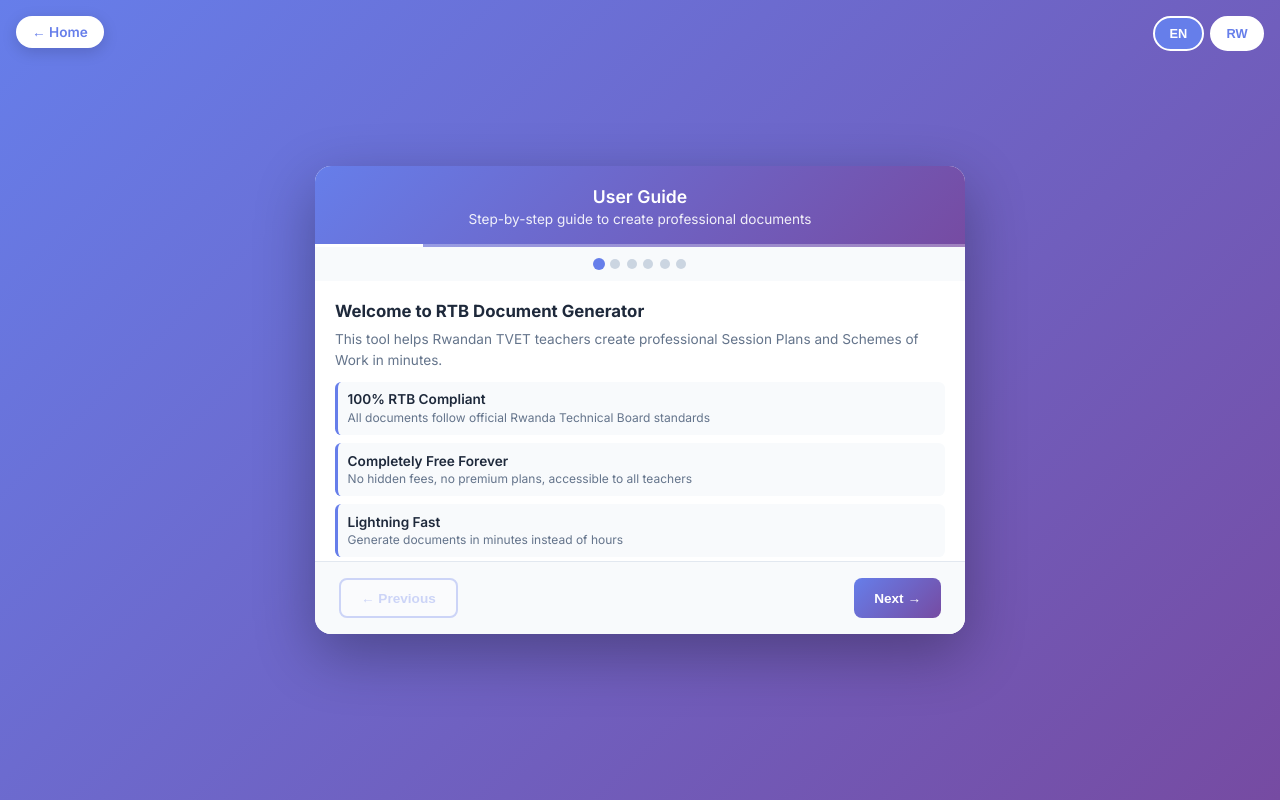
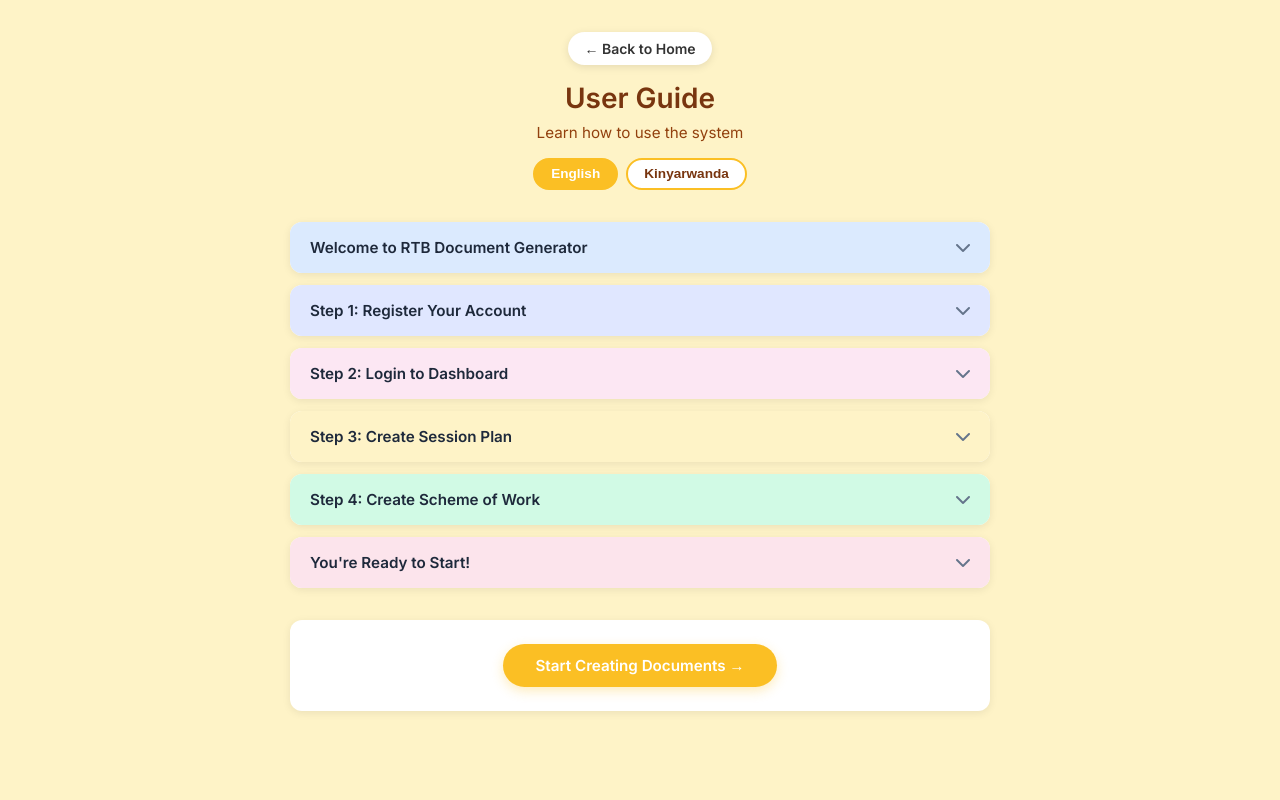
Before and after one commit to Leonardus437/rtb-document-planner, a website: page frontend/user-guide.html in a window 1280 px wide. Drawn offline with Linux system fonts and the light colour scheme.

Commit message:
Redesign user guide: accordion layout, warm yellow background, pastel sections

```diff
--- a/frontend/user-guide.html
+++ b/frontend/user-guide.html
@@ -6,290 +6,220 @@
     <title>User Guide - Session Plans & Schemes of Work Generator</title>
     <link href="https://cdnjs.cloudflare.com/ajax/libs/font-awesome/6.0.0/css/all.min.css" rel="stylesheet">
     <style>
-        @import url('https://fonts.googleapis.com/css2?family=Inter:wght@400;500;600;700&display=swap');
+        @import url('https://fonts.googleapis.com/css2?family=Inter:wght@400;500;600&display=swap');
 
         * { margin: 0; padding: 0; box-sizing: border-box; }
 
         body {
             font-family: 'Inter', sans-serif;
-            background: linear-gradient(135deg, #667eea 0%, #764ba2 100%);
+            background: #fef3c7;
             min-height: 100vh;
-            display: flex;
-            align-items: center;
-            justify-content: center;
-            padding: 1rem;
+            padding: 2rem 1rem;
         }
 
-        .guide-container {
-            max-width: 650px;
-            width: 100%;
-            background: white;
-            border-radius: 1rem;
-            box-shadow: 0 20px 60px rgba(0,0,0,0.3);
-            overflow: hidden;
+        .container {
+            max-width: 700px;
+            margin: 0 auto;
         }
 
         .header {
-            background: linear-gradient(135deg, #667eea 0%, #764ba2 100%);
-            color: white;
-            padding: 1.25rem;
             text-align: center;
-            position: relative;
+            margin-bottom: 2rem;
         }
 
-        .header h1 {
-            font-size: 1.1rem;
+        .back-btn {
+            display: inline-block;
+            background: white;
+            color: #333;
+            padding: 0.5rem 1rem;
+            border-radius: 2rem;
+            text-decoration: none;
+            font-size: 0.875rem;
             font-weight: 600;
+            margin-bottom: 1rem;
+            box-shadow: 0 2px 8px rgba(0,0,0,0.1);
+        }
+
+        h1 {
+            color: #78350f;
+            font-size: 1.75rem;
+            font-weight: 600;
+            margin-bottom: 0.5rem;
+        }
+
+        .subtitle {
+            color: #92400e;
+            font-size: 0.95rem;
+        }
+
+        .lang-switch {
+            display: flex;
+            gap: 0.5rem;
+            justify-content: center;
+            margin-top: 1rem;
+        }
+
+        .lang-btn {
+            padding: 0.4rem 1rem;
+            background: white;
+            color: #78350f;
+            border: 2px solid #fbbf24;
+            border-radius: 1.5rem;
+            font-weight: 600;
+            font-size: 0.85rem;
+            cursor: pointer;
+        }
+
+        .lang-btn.active {
+            background: #fbbf24;
+            color: white;
+        }
+
+        .accordion {
+            display: flex;
+            flex-direction: column;
+            gap: 0.75rem;
+        }
+
+        .accordion-item {
+            background: white;
+            border-radius: 0.75rem;
+            overflow: hidden;
+            box-shadow: 0 2px 8px rgba(0,0,0,0.08);
+        }
+
+        .accordion-header {
+            padding: 1rem 1.25rem;
+            cursor: pointer;
+            display: flex;
+            justify-content: space-between;
+            align-items: center;
+            transition: all 0.3s;
+        }
+
+        .accordion-item:nth-child(1) .accordion-header { background: #dbeafe; }
+        .accordion-item:nth-child(2) .accordion-header { background: #e0e7ff; }
+        .accordion-item:nth-child(3) .accordion-header { background: #fce7f3; }
+        .accordion-item:nth-child(4) .accordion-header { background: #fef3c7; }
+        .accordion-item:nth-child(5) .accordion-header { background: #d1fae5; }
+        .accordion-item:nth-child(6) .accordion-header { background: #fce4ec; }
+
+        .accordion-header:hover {
+            opacity: 0.9;
+        }
+
+        .accordion-title {
+            font-weight: 600;
+            color: #1e293b;
+            font-size: 0.95rem;
+        }
+
+        .accordion-icon {
+            color: #64748b;
+            transition: transform 0.3s;
+        }
+
+        .accordion-item.active .accordion-icon {
+            transform: rotate(180deg);
+        }
+
+        .accordion-content {
+            max-height: 0;
+            overflow: hidden;
+            transition: max-height 0.3s ease;
+        }
+
+        .accordion-body {
+            padding: 1.25rem;
+            border-top: 1px solid #e2e8f0;
+        }
+
+        .description {
+            color: #64748b;
+            font-size: 0.875rem;
+            margin-bottom: 1rem;
+            line-height: 1.6;
+        }
+
+        .features {
+            display: flex;
+            flex-direction: column;
+            gap: 0.75rem;
+        }
+
+        .feature {
+            padding: 0.75rem;
+            background: #f8fafc;
+            border-radius: 0.5rem;
+            border-left: 3px solid #3b82f6;
+        }
+
+        .feature-title {
+            font-weight: 600;
+            color: #1e293b;
+            font-size: 0.85rem;
             margin-bottom: 0.25rem;
         }
 
-        .header p {
-            opacity: 0.9;
-            font-size: 0.85rem;
+        .feature-text {
+            color: #64748b;
+            font-size: 0.8rem;
+            line-height: 1.4;
         }
 
-        .progress-bar {
-            position: absolute;
-            bottom: 0;
-            left: 0;
-            height: 3px;
-            background: rgba(255,255,255,0.3);
-            width: 100%;
+        .footer {
+            text-align: center;
+            margin-top: 2rem;
+            padding: 1.5rem;
+            background: white;
+            border-radius: 0.75rem;
+            box-shadow: 0 2px 8px rgba(0,0,0,0.08);
         }
 
-        .progress-fill {
-            height: 100%;
-            background: white;
-            transition: width 0.4s ease;
+        .start-btn {
+            display: inline-block;
+            background: #fbbf24;
+            color: white;
+            padding: 0.75rem 2rem;
+            border-radius: 2rem;
+            text-decoration: none;
+            font-weight: 600;
+            font-size: 0.95rem;
+            box-shadow: 0 4px 12px rgba(251, 191, 36, 0.3);
         }
 
-        .step-indicator {
-            display: flex;
-            justify-content: center;
-            gap: 0.4rem;
-            padding: 0.75rem;
-            background: #f8fafc;
-        }
-
-        .step-dot {
-            width: 10px;
-            height: 10px;
-            border-radius: 50%;
-            background: #cbd5e1;
-            transition: all 0.3s;
-            cursor: pointer;
-        }
-
-        .step-dot.active {
-            background: #667eea;
-            transform: scale(1.2);
-        }
-
-        .content-area {
-            padding: 1.25rem;
-            height: 280px;
-            overflow: hidden;
-        }
-
-        .step-content {
-            display: none;
-            animation: fadeIn 0.4s;
-        }
-
-        .step-content.active {
-            display: block;
-        }
-
-        @keyframes fadeIn {
-            from { opacity: 0; transform: translateY(10px); }
-            to { opacity: 1; transform: translateY(0); }
-        }
-
-        .step-title {
-            font-size: 1.05rem;
-            font-weight: 700;
-            color: #1e293b;
-            margin-bottom: 0.5rem;
-        }
-
-        .step-description {
-            color: #64748b;
-            font-size: 0.85rem;
-            line-height: 1.5;
-            margin-bottom: 0.75rem;
-        }
-
-        .feature-list {
-            display: grid;
-            gap: 0.5rem;
-        }
-
-        .feature-item {
-            padding: 0.6rem;
-            background: #f8fafc;
-            border-radius: 0.4rem;
-            border-left: 3px solid #667eea;
-        }
-
-        .feature-item h4 {
-            color: #1e293b;
-            font-weight: 600;
-            margin-bottom: 0.15rem;
-            font-size: 0.85rem;
-        }
-
-        .feature-item p {
-            color: #64748b;
-            font-size: 0.75rem;
-            line-height: 1.3;
-        }
-
-        .navigation {
-            display: flex;
-            justify-content: space-between;
-            padding: 1rem 1.5rem;
-            background: #f8fafc;
-            border-top: 1px solid #e2e8f0;
-        }
-
-        .nav-btn {
-            padding: 0.65rem 1.25rem;
-            border: none;
-            border-radius: 0.5rem;
-            font-weight: 600;
-            font-size: 0.85rem;
-            cursor: pointer;
-            transition: all 0.3s;
-        }
-
-        .nav-btn:disabled {
-            opacity: 0.3;
-            cursor: not-allowed;
-        }
-
-        .btn-prev {
-            background: white;
-            color: #667eea;
-            border: 2px solid #667eea;
-        }
-
-        .btn-prev:hover:not(:disabled) {
-            background: #667eea;
-            color: white;
-        }
-
-        .btn-next {
-            background: linear-gradient(135deg, #667eea 0%, #764ba2 100%);
-            color: white;
-        }
-
-        .btn-next:hover:not(:disabled) {
-            opacity: 0.9;
-        }
-
-        .btn-finish {
-            background: linear-gradient(135deg, #10b981 0%, #059669 100%);
-            color: white;
-        }
-
-        .btn-finish:hover {
-            opacity: 0.9;
-        }
-
-        .back-home {
-            position: absolute;
-            top: 1rem;
-            left: 1rem;
-            background: white;
-            color: #667eea;
-            padding: 0.5rem 1rem;
-            border-radius: 1.5rem;
-            text-decoration: none;
-            font-weight: 600;
-            font-size: 0.85rem;
-            box-shadow: 0 4px 15px rgba(0,0,0,0.15);
-            transition: all 0.3s;
-            z-index: 1000;
-        }
-
-        .back-home:hover {
-            transform: translateX(-3px);
-        }
-
-        .lang-switch {
-            position: absolute;
-            top: 1rem;
-            right: 1rem;
-            display: flex;
-            gap: 0.4rem;
-            z-index: 1000;
-        }
-
-        .lang-btn {
-            padding: 0.5rem 0.9rem;
-            background: white;
-            color: #667eea;
-            border: 2px solid white;
-            border-radius: 1.5rem;
-            font-weight: 600;
-            font-size: 0.8rem;
-            cursor: pointer;
-            transition: all 0.3s;
-        }
-
-        .lang-btn.active {
-            background: #667eea;
-            color: white;
-        }
-
-        @media (max-width: 768px) {
-            .guide-container { max-width: 100%; }
-            .content-area { height: 350px; }
+        .start-btn:hover {
+            background: #f59e0b;
         }
     </style>
 </head>
 <body>
-    <a href="index.html" class="back-home">← Home</a>
-
-    <div class="lang-switch">
-        <button class="lang-btn active" onclick="switchLang('en')">EN</button>
-        <button class="lang-btn" onclick="switchLang('rw')">RW</button>
-    </div>
-
-    <div class="guide-container">
+    <div class="container">
         <div class="header">
-            <h1 id="header-title">User Guide</h1>
-            <p id="header-subtitle">Step-by-step guide to create professional documents</p>
-            <div class="progress-bar">
-                <div class="progress-fill" id="progressBar"></div>
+            <a href="index.html" class="back-btn">← Back to Home</a>
+            <h1 id="title">User Guide</h1>
+            <p class="subtitle" id="subtitle">Learn how to use the system</p>
+            <div class="lang-switch">
+                <button class="lang-btn active" onclick="switchLang('en')">English</button>
+                <button class="lang-btn" onclick="switchLang('rw')">Kinyarwanda</button>
             </div>
         </div>
 
-        <div class="step-indicator" id="stepIndicator"></div>
+        <div class="accordion" id="accordion"></div>
 
-        <div class="content-area" id="contentArea"></div>
-
-        <div class="navigation">
-            <button class="nav-btn btn-prev" id="prevBtn" onclick="prevStep()">
-                <span id="prev-text">← Previous</span>
-            </button>
-            <button class="nav-btn btn-next" id="nextBtn" onclick="nextStep()">
-                <span id="next-text">Next →</span>
-            </button>
+        <div class="footer">
+            <a href="index.html" class="start-btn" id="startBtn">Start Creating Documents →</a>
         </div>
     </div>
 
     <script>
-        let currentStep = 0;
         let currentLang = 'en';
 
         const content = {
             en: {
-                headerTitle: 'User Guide',
-                headerSubtitle: 'Step-by-step guide to create professional documents',
-                prevText: '← Previous',
-                nextText: 'Next →',
-                finishText: 'Start Creating →',
+                title: 'User Guide',
+                subtitle: 'Learn how to use the system',
+                startBtn: 'Start Creating Documents →',
                 steps: [
                     {
                         title: 'Welcome to RTB Document Generator',
@@ -313,14 +243,14 @@
                         title: 'Step 2: Login to Dashboard',
                         description: 'Access your personal workspace where all the magic happens.',
                         features: [
-                            { title: 'Personal Dashboard', text: 'Clean interface with two main options: Session Plan and Scheme of Work' },
+                            { title: 'Personal Dashboard', text: 'Clean interface with four main options: Session Plan, Scheme of Work, Assessment Plan, and Trainer Report' },
                             { title: 'Always Available', text: 'Login anytime from any device to create documents' },
                             { title: 'Secure Access', text: 'Your account and data are protected' }
                         ]
                     },
                     {
                         title: 'Step 3: Create Session Plan',
-                        description: 'Generate RTB-compliant session plans with our 4-step wizard.',
+                        description: 'Generate RTB-compliant session plans with our wizard.',
                         features: [
                             { title: 'Basic Information', text: 'Enter trainer name, module, unit, and session details' },
                             { title: 'Course Details', text: 'Add learning outcomes, duration, and facilitation technique' },
@@ -351,11 +281,9 @@
                 ]
             },
             rw: {
-                headerTitle: 'Umuyobozi w\'Abakoresha',
-                headerSubtitle: 'Intambwe ku ntambwe zo gukora inyandiko zuzuye',
-                prevText: '← Ibanze',
-                nextText: 'Komeza →',
-                finishText: 'Tangira Gukora →',
+                title: 'Umuyobozi w\'Abakoresha',
+                subtitle: 'Wige uko ukoresha sisitemu',
+                startBtn: 'Tangira Gukora Inyandiko →',
                 steps: [
                     {
                         title: 'Murakaza Neza kuri RTB Document Generator',
@@ -379,14 +307,14 @@
                         title: 'Intambwe 2: Injira kuri Dashboard',
                         description: 'Injira ku rupapuro rwawe bwite aho byose bikorwa.',
                         features: [
-                            { title: 'Dashboard Yawe', text: 'Interface isukuye ifite amahitamo abiri: Session Plan na Scheme of Work' },
+                            { title: 'Dashboard Yawe', text: 'Interface isukuye ifite amahitamo ane: Session Plan, Scheme of Work, Assessment Plan, na Trainer Report' },
                             { title: 'Igihe Cyose', text: 'Injira igihe cyose ukoresheje igikoresho icyo ari cyo cyose' },
                             { title: 'Umutekano Mwiza', text: 'Konti yawe n\'amakuru yawe birinzwe' }
                         ]
                     },
                     {
                         title: 'Intambwe 3: Kora Session Plan',
-                        description: 'Kora session plans zikurikije RTB ukoresheje intambwe 4.',
+                        description: 'Kora session plans zikurikije RTB ukoresheje wizard.',
                         features: [
                             { title: 'Amakuru y\'Ibanze', text: 'Andika amazina y\'umwarimu, module, unit, na session' },
                             { title: 'Ibisobanuro by\'Isomo', text: 'Ongeraho intego zo kwiga, igihe, n\'uburyo bwo kwigisha' },
@@ -418,79 +346,61 @@
             }
         };
 
-        function renderStep() {
+        function renderAccordion() {
             const lang = content[currentLang];
-            const step = lang.steps[currentStep];
-            const totalSteps = lang.steps.length;
-
-            const progress = ((currentStep + 1) / totalSteps) * 100;
-            document.getElementById('progressBar').style.width = progress + '%';
-
-            const indicatorHTML = lang.steps.map((_, i) =>
-                `<div class="step-dot ${i === currentStep ? 'active' : ''}" onclick="goToStep(${i})"></div>`
-            ).join('');
-            document.getElementById('stepIndicator').innerHTML = indicatorHTML;
-
-            const featuresHTML = step.features.map(f => `
-                <div class="feature-item">
-                    <h4>${f.title}</h4>
-                    <p>${f.text}</p>
+            const html = lang.steps.map((step, index) => `
+                <div class="accordion-item">
+                    <div class="accordion-header" onclick="toggleAccordion(${index})">
+                        <span class="accordion-title">${step.title}</span>
+                        <i class="fas fa-chevron-down accordion-icon"></i>
+                    </div>
+                    <div class="accordion-content">
+                        <div class="accordion-body">
+                            <p class="description">${step.description}</p>
+                            <div class="features">
+                                ${step.features.map(f => `
+                                    <div class="feature">
+                                        <div class="feature-title">${f.title}</div>
+                                        <div class="feature-text">${f.text}</div>
+                                    </div>
+                                `).join('')}
+                            </div>
+                        </div>
+                    </div>
                 </div>
             `).join('');
 
-            const contentHTML = `
-                <div class="step-content active">
-                    <div class="step-title">${step.title}</div>
-                    <div class="step-description">${step.description}</div>
-                    <div class="feature-list">${featuresHTML}</div>
-                </div>
-            `;
-            document.getElementById('contentArea').innerHTML = contentHTML;
-
-            document.getElementById('prevBtn').disabled = currentStep === 0;
-            document.getElementById('prev-text').textContent = lang.prevText;
-
-            const nextBtn = document.getElementById('nextBtn');
-            if (currentStep === totalSteps - 1) {
-                nextBtn.className = 'nav-btn btn-finish';
-                nextBtn.innerHTML = `<span>${lang.finishText}</span>`;
-                nextBtn.onclick = () => window.location.href = 'index.html';
-            } else {
-                nextBtn.className = 'nav-btn btn-next';
-                nextBtn.innerHTML = `<span>${lang.nextText}</span>`;
-                nextBtn.onclick = nextStep;
-            }
+            document.getElementById('accordion').innerHTML = html;
         }
 
-        function nextStep() {
-            if (currentStep < content[currentLang].steps.length - 1) {
-                currentStep++;
-                renderStep();
+        function toggleAccordion(index) {
+            const items = document.querySelectorAll('.accordion-item');
+            const item = items[index];
+            const content = item.querySelector('.accordion-content');
+            const isActive = item.classList.contains('active');
+
+            items.forEach(i => {
+                i.classList.remove('active');
+                i.querySelector('.accordion-content').style.maxHeight = null;
+            });
+
+            if (!isActive) {
+                item.classList.add('active');
+                content.style.maxHeight = content.scrollHeight + 'px';
             }
-        }
-
-        function prevStep() {
-            if (currentStep > 0) {
-                currentStep--;
-                renderStep();
-            }
-        }
-
-        function goToStep(step) {
-            currentStep = step;
-            renderStep();
         }
 
         function switchLang(lang) {
             currentLang = lang;
             document.querySelectorAll('.lang-btn').forEach(btn => btn.classList.remove('active'));
             event.target.classList.add('active');
-            document.getElementById('header-title').textContent = content[lang].headerTitle;
-            document.getElementById('header-subtitle').textContent = content[lang].headerSubtitle;
-            renderStep();
+            document.getElementById('title').textContent = content[lang].title;
+            document.getElementById('subtitle').textContent = content[lang].subtitle;
+            document.getElementById('startBtn').textContent = content[lang].startBtn;
+            renderAccordion();
         }
 
-        renderStep();
+        renderAccordion();
     </script>
 </body>
 </html>
```
